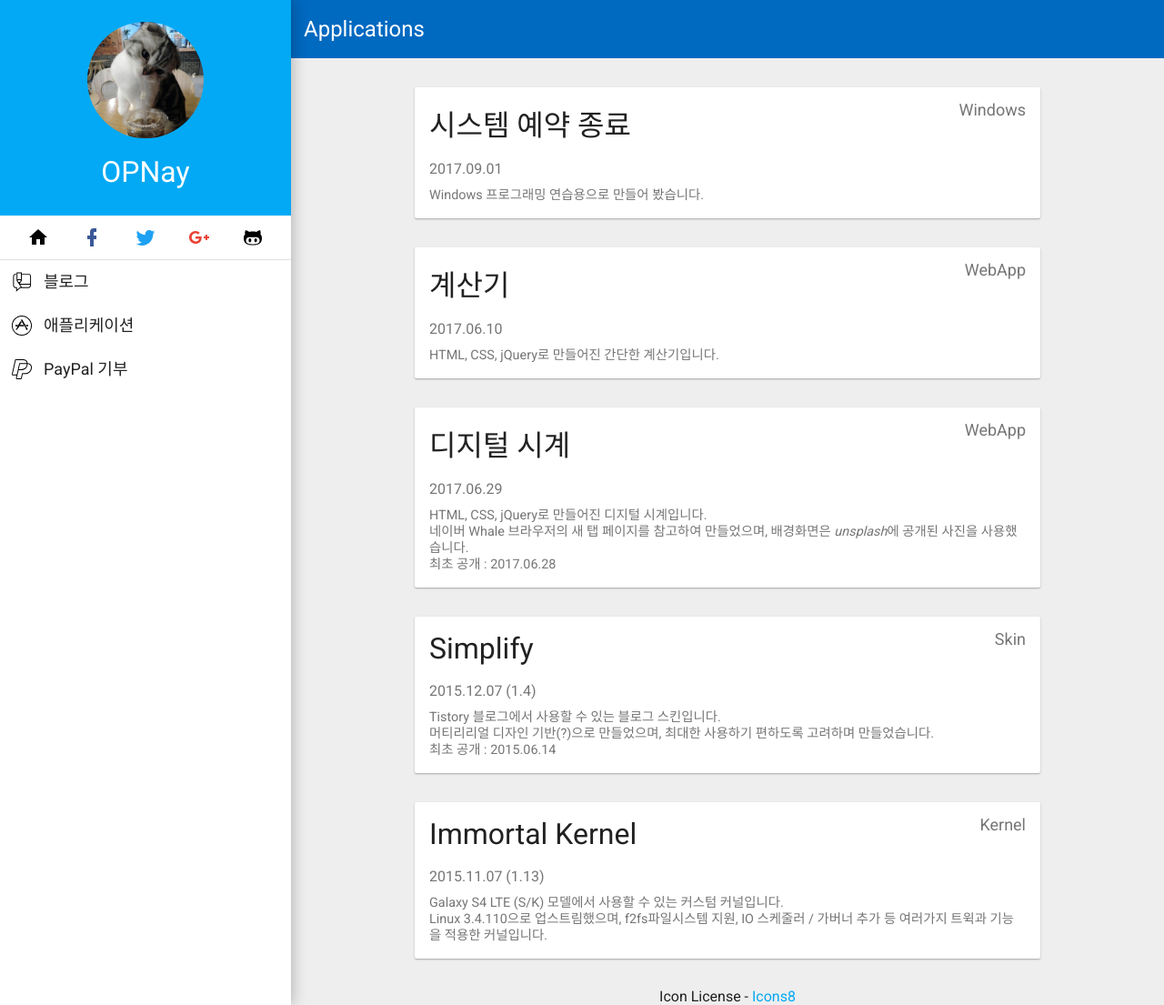
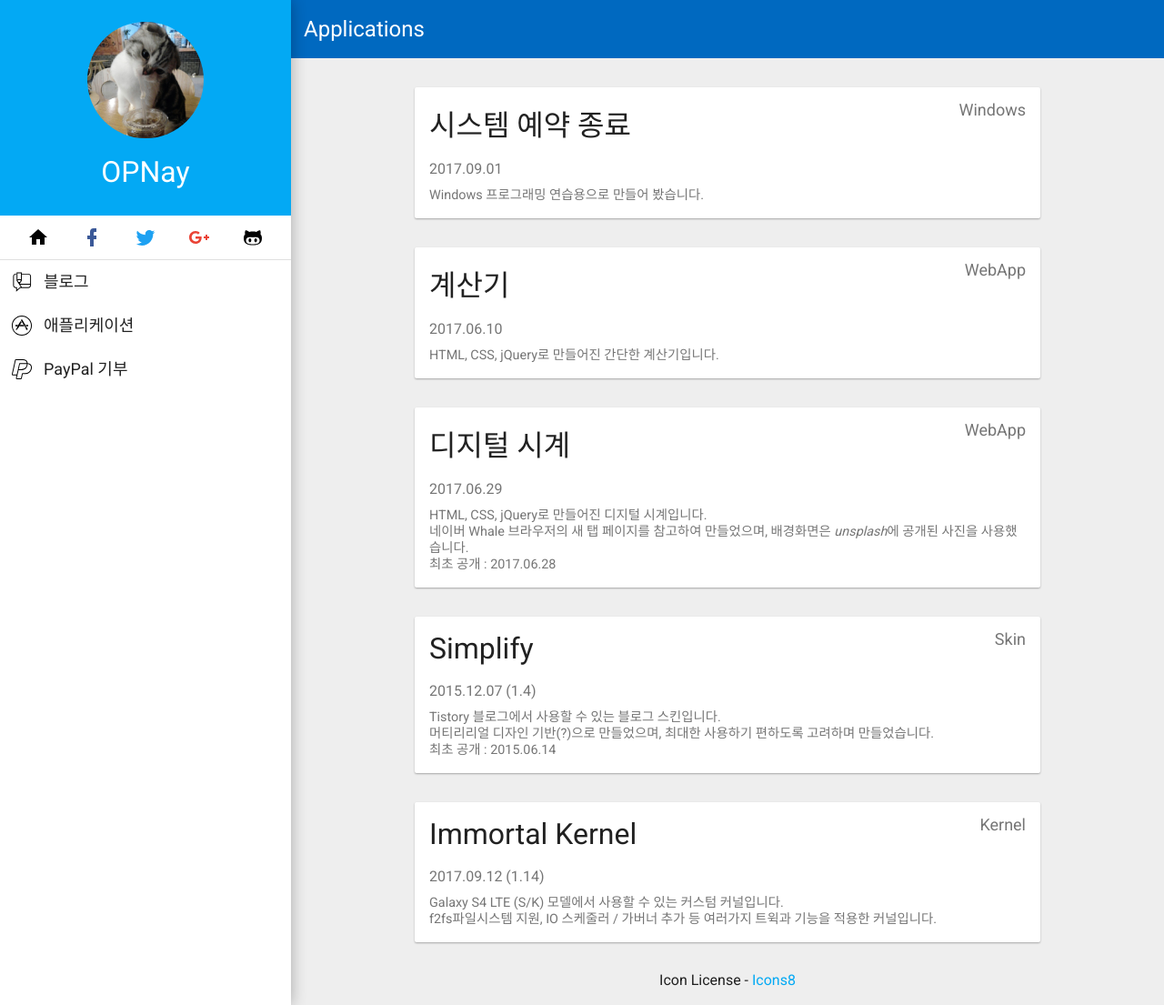
Before and after one commit to opnay/opnay.github.io, a Jekyll site: the page built from app/index.html, in a window 1280 px wide and 1105 px high. Shown: the whole window at 91% size. Built offline with Jekyll 4.4.1, drawn with Linux system fonts in a browser that asks for light colours.

Commit message:
kernel: update

```diff
--- a/_data/apps.yml
+++ b/_data/apps.yml
@@ -24,6 +24,6 @@
 
 - name : "Immortal Kernel"
   type : Kernel
-  href : "http://blog.opnay.com/109"
-  date : "2015.11.07 (1.13)"
-  desc : "Galaxy S4 LTE (S/K) 모델에서 사용할 수 있는 커스텀 커널입니다.<br>Linux 3.4.110으로 업스트림했으며, f2fs파일시스템 지원, IO 스케줄러 / 가버너 추가 등 여러가지 트윅과 기능을 적용한 커널입니다."
+  href : "http://blog.opnay.com/134"
+  date : "2017.09.12 (1.14)"
+  desc : "Galaxy S4 LTE (S/K) 모델에서 사용할 수 있는 커스텀 커널입니다.<br>f2fs파일시스템 지원, IO 스케줄러 / 가버너 추가 등 여러가지 트윅과 기능을 적용한 커널입니다."
--- a/_data/kernel.yml
+++ b/_data/kernel.yml
@@ -1,5 +1,5 @@
 - name : "Immortal Kernel"
   device : "Galaxy S4 (E300S/K)"
-  version : "1.13"
-  date : "2015.11.07"
-  href : "http://blog.opnay.com/109"
+  version : "1.14"
+  date : "2017.09.12"
+  href : "http://blog.opnay.com/134"
```
